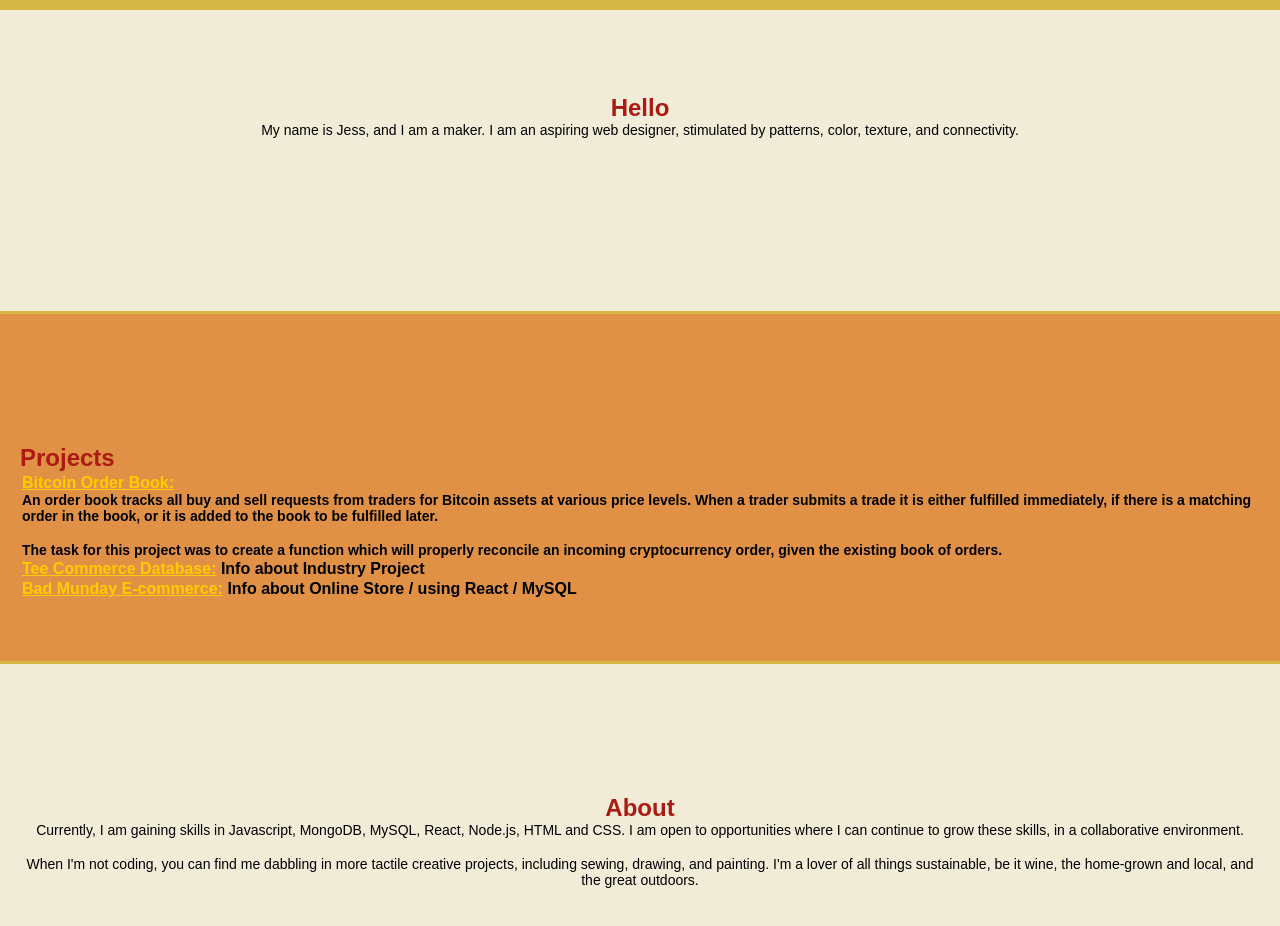
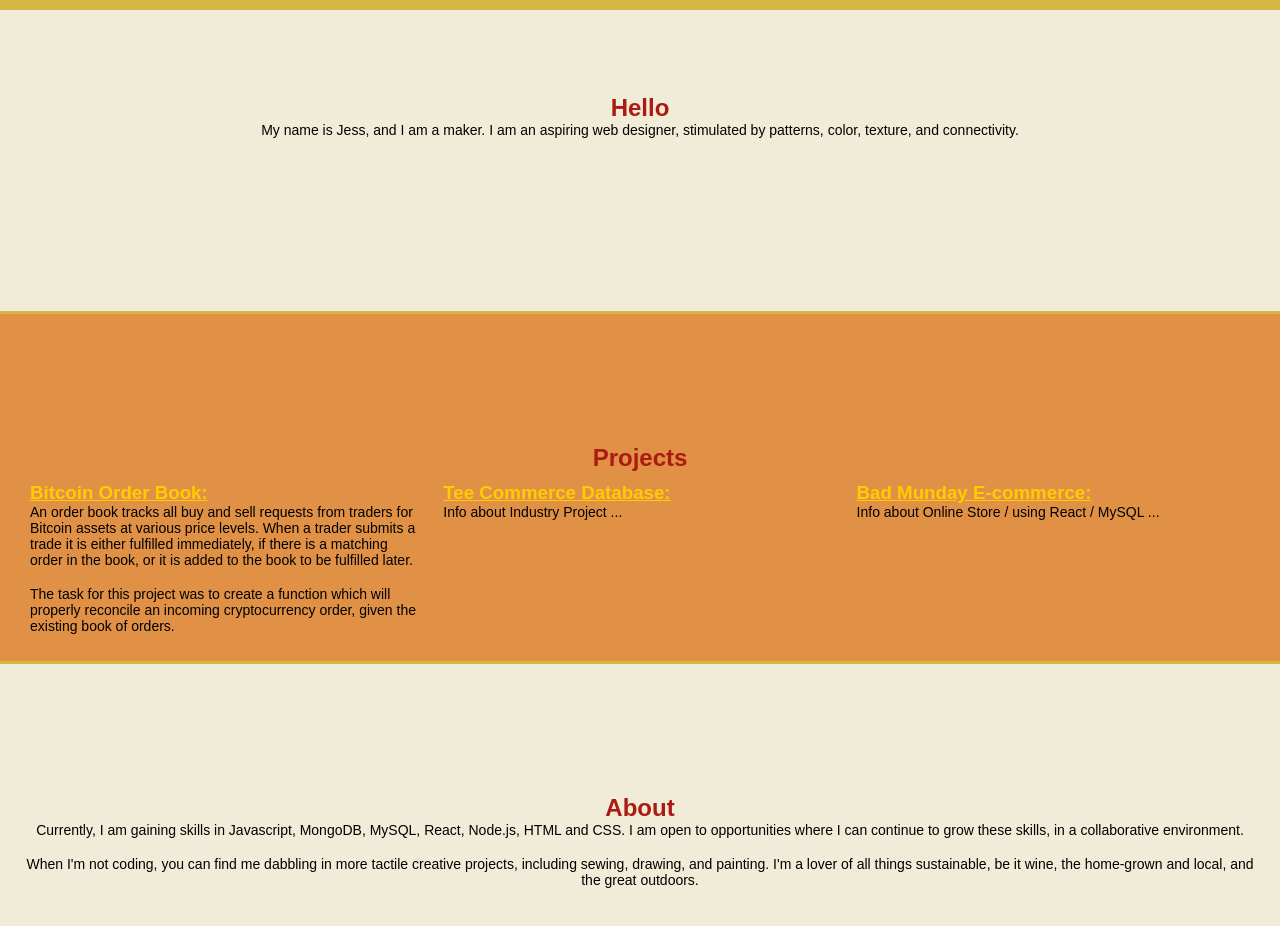
Before and after one commit to jessicareynolds/portfolio-project, a plain HTML site: page index.html in a window 1280 px wide. Shown: the part 100-1026 px from the top of the page. Drawn offline with Linux system fonts and the light colour scheme.

Commit message:
Formats projects

```diff
--- a/index.html
+++ b/index.html
@@ -24,30 +24,28 @@
         <p>My name is Jess, and I am a maker. I am an aspiring web designer, stimulated by patterns, color, texture, and connectivity.</p>
     </div>
 
-      <div id="two" class="item-table">
+      <div id="two" class="item-projects">
         <h2>Projects</h2>
-        <table>
-            <tr>
-                <th class="order-book"><a href="https://github.com/jessicareynolds/order-book" target="_blank">Bitcoin Order Book:</a>
+        <div class="row">
+            <div class="column">
+                <h3><a href="https://github.com/jessicareynolds/order-book" target="_blank">Bitcoin Order Book:</a></h3>
                 <p>
-                    An order book tracks all buy and sell requests from traders for Bitcoin assets at various price levels. When a trader submits a trade it is either fulfilled immediately, if there is a matching order in the book, or it is added to the book to be fulfilled later.
+                An order book tracks all buy and sell requests from traders for Bitcoin assets at various price levels. When a trader submits a trade it is either fulfilled immediately, if there is a matching order in the book, or it is added to the book to be fulfilled later.
                 </p>
                 <br>
                 <p>
-                    The task for this project was to create a function which will properly reconcile an incoming cryptocurrency order, given the existing book of orders.
+                The task for this project was to create a function which will properly reconcile an incoming cryptocurrency order, given the existing book of orders.
                 </p>
-            </th>
-            </tr>
-            <tr>
-                <th class="tee-commerce"><a href="https://github.com/jessicareynolds/industry-project" target="_blank">Tee Commerce Database:</a>
-                Info about Industry Project
-                </th>
-            </tr>
-            <tr>
-                <th class="bad-munday"><a href="https://github.com/jessicareynolds/week-13-app-from-scatch" target=""_blank>Bad Munday E-commerce:</a>
-                Info about Online Store / using React / MySQL</th>
-            </tr>
-        </table>
+            </div>
+            <div class="column">
+                <h3><a href="https://github.com/jessicareynolds/industry-project" target="_blank">Tee Commerce Database:</a></h3>
+                <p>Info about Industry Project ...</p>
+            </div>
+            <div class="column">
+                <h3><a href="https://github.com/jessicareynolds/week-13-app-from-scatch" target=""_blank>Bad Munday E-commerce:</a></h3>
+                <p>Info about Online Store / using React / MySQL ... </p>
+                </div>
+        </div>
 
 
       </div>
--- a/mystyles.css
+++ b/mystyles.css
@@ -79,14 +79,14 @@ nav {
   border-bottom: 3px solid #d4b744;
 }
 
-.item-table {
+.item-projects {
   width: 100%;
   padding-top: 130px;
   padding-left: 20px;
   padding-right: 20px;
   padding-bottom: 20px;
   height: 350px;
-  text-align: left;
+  text-align: center;
   overflow: scroll;
   background-color: #e09146;
   border-bottom: 3px solid #d4b744;
@@ -119,6 +119,22 @@ nav {
   float: left;
 }
 
+/* creates three equal columns that float next to each other */
+.column {
+  float: left;
+  width: 33.33%;
+  padding: 10px;
+  height: 300px;
+  text-align: left;
+}
+
+/* Clear floats after the columns */
+.row:after {
+  content: "";
+  display: table;
+  clear: both;
+}
+
 /* unvisited link */
 a:link {
   color: #fc0;
```
